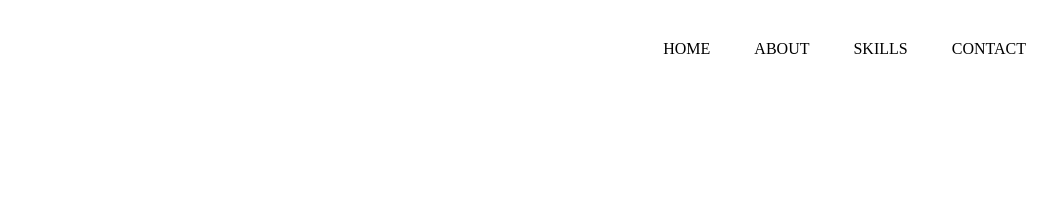
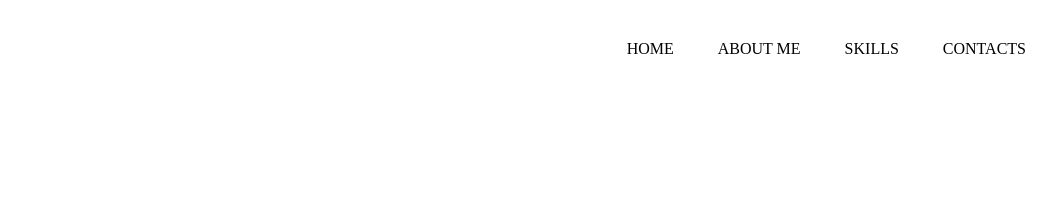
Before and after one commit to vijeshvidyadharan14/portfolio, a plain HTML site: page index.html in a window 1280 px wide. Shown: the top 206 px of the page, 234-1280 px from the left. Drawn offline with nearby package versions, Linux system fonts and the light colour scheme; a web font is replaced by a local one.

Commit message:
portfolio v1

```diff
--- a/index.html
+++ b/index.html
@@ -24,9 +24,9 @@
       <br>
       <ul>
       <li class="listItems"><a class="links" href="#container">HOME</a></li>
-      <li class="listItems"><a class="links" href="#about">ABOUT</a></li>
+      <li class="listItems"><a class="links" href="#about">ABOUT ME</a></li>
       <li class="listItems"><a class="links" href="#skill">SKILLS</a></li>
-      <li class="listItems"><a class="links" href="#contact">CONTACT</a></li>
+      <li class="listItems"><a class="links" href="#contact">CONTACTS</a></li>
       </ul>
      </nav>
 
```
